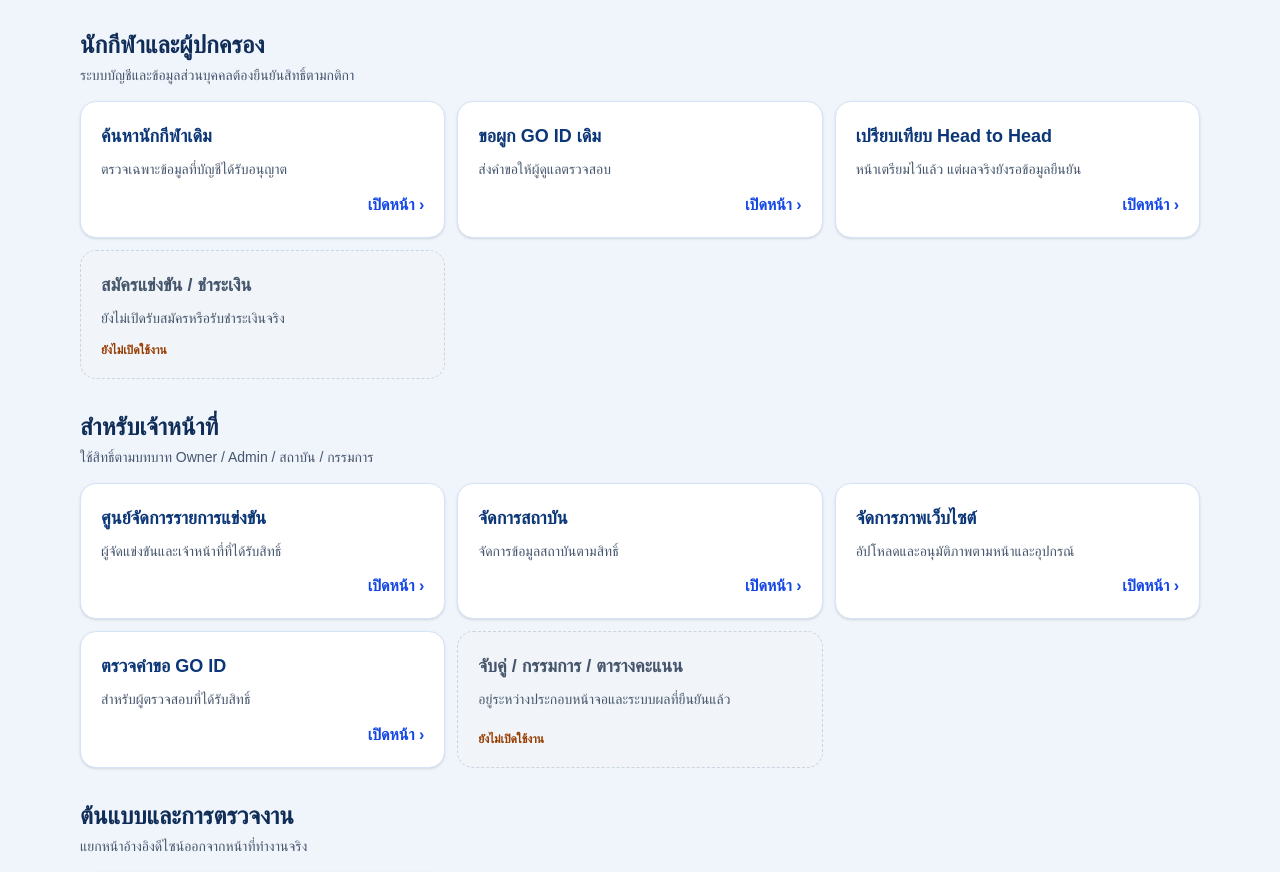
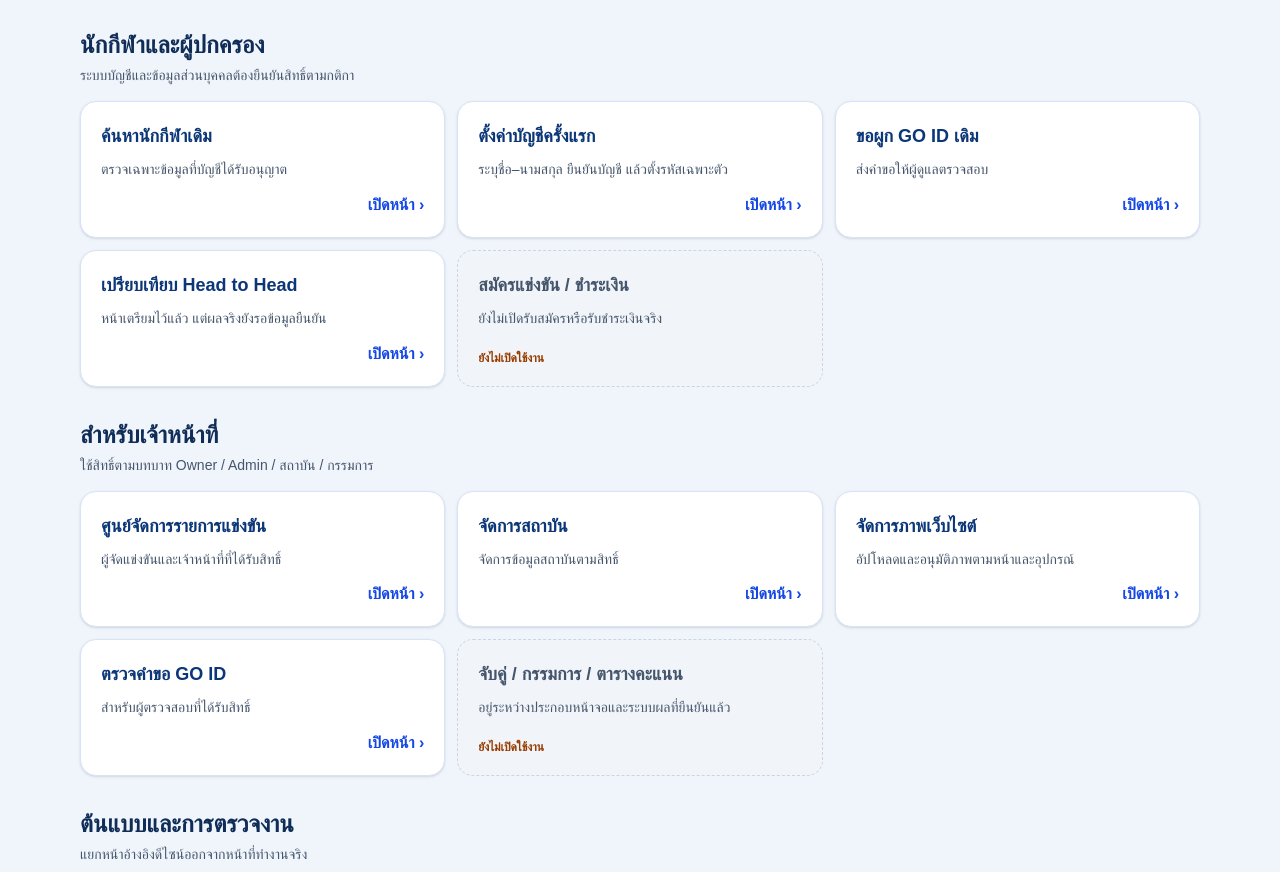
Before and after one commit to sawitree2168-sys/go-competition, a Next.js app: page /site-map in a window 1280 px wide. Shown: the part 840-1712 px from the top of the page. Built offline with nearby package versions, Linux system fonts and the light colour scheme; no server answers.

Commit message:
feat: link secure first-time athlete password activation in site map

```diff
--- a/app/site-map/page.tsx
+++ b/app/site-map/page.tsx
@@ -11,6 +11,7 @@ const groups=[
  ]},
  {title:"นักกีฬาและผู้ปกครอง",detail:"ระบบบัญชีและข้อมูลส่วนบุคคลต้องยืนยันสิทธิ์ตามกติกา",items:[
   {name:"ค้นหานักกีฬาเดิม",href:"/athletes/search",info:"ตรวจเฉพาะข้อมูลที่บัญชีได้รับอนุญาต"},
+  {name:"ตั้งค่าบัญชีครั้งแรก",href:"/athletes/activate",info:"ระบุชื่อ–นามสกุล ยืนยันบัญชี แล้วตั้งรหัสเฉพาะตัว"},
   {name:"ขอผูก GO ID เดิม",href:"/athletes/claim",info:"ส่งคำขอให้ผู้ดูแลตรวจสอบ"},
   {name:"เปรียบเทียบ Head to Head",href:"/athletes/head-to-head",info:"หน้าเตรียมไว้แล้ว แต่ผลจริงยังรอข้อมูลยืนยัน"},
   {name:"สมัครแข่งขัน / ชำระเงิน",href:null,info:"ยังไม่เปิดรับสมัครหรือรับชำระเงินจริง"}
```
